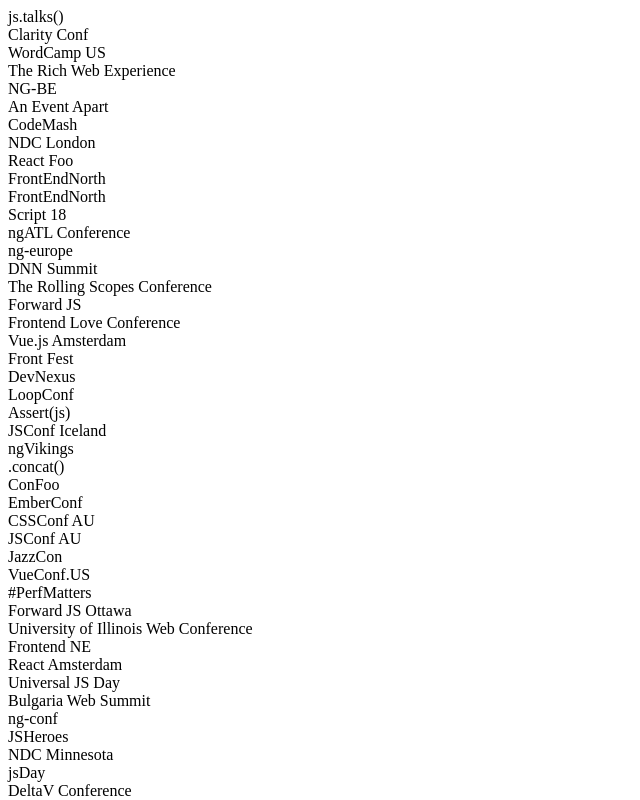
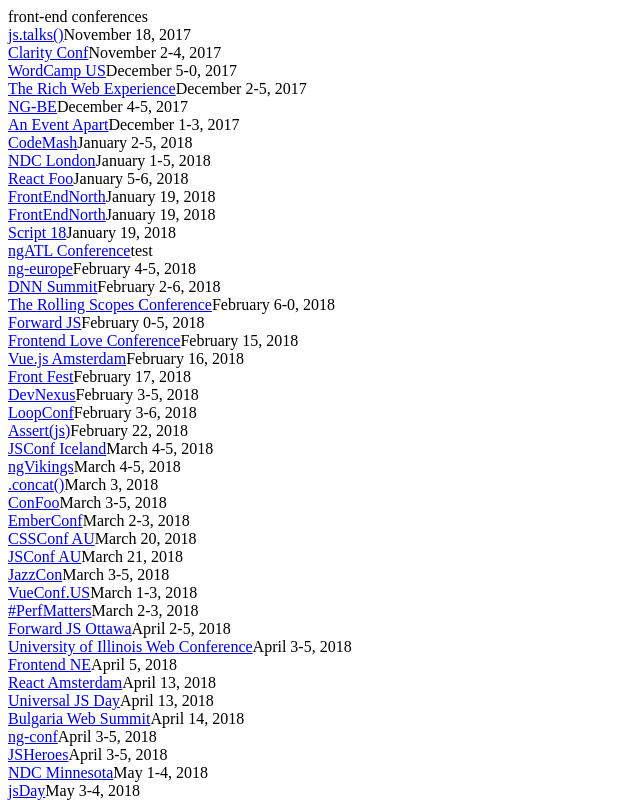
Before and after one commit to jonbellah/frontendconfs, a React (Create React App) app: page / in a window 1280 px wide. Shown: the top 800 px of the page, without its empty margins (0-640 px from the left). Built offline with nearby package versions, Linux system fonts and the light colour scheme.

Commit message:
Scaffolding out everything

```diff
--- a/src/App.js
+++ b/src/App.js
@@ -1,4 +1,6 @@
 import React from 'react';
+
+import Header from './Header';
 import Conference from './Conference';
 
 import conferences from './data/conferences';
@@ -8,6 +10,7 @@ const App = () => {
 
   return (
     <div className="App">
+      <Header />
       {conferenceList}
     </div>
   );
--- a/src/Conference.js
+++ b/src/Conference.js
@@ -1,14 +1,22 @@
 import React from 'react';
 import PropTypes from 'prop-types';
 
+import { getDates } from './lib/utils';
+
 const Conference = props => (
   <div className="conference">
-    {props.name}
+    <a href={props.link}>
+      {props.name}
+    </a>
+    {getDates(props.startDate, props.endDate)}
   </div>
 );
 
 Conference.propTypes = {
   name: PropTypes.string.isRequired,
+  link: PropTypes.string.isRequired,
+  startDate: PropTypes.string.isRequired,
+  endDate: PropTypes.string.isRequired,
 };
 
 export default Conference;
--- /dev/null
+++ b/src/Header.js
@@ -0,0 +1,9 @@
+import React from 'react';
+
+const Header = () => (
+  <header id="masthead">
+    front-end conferences
+  </header>
+);
+
+export default Header;
--- /dev/null
+++ b/src/lib/utils.js
@@ -0,0 +1,17 @@
+function getDates(startDate, endDate) {
+  const monthNames = ['January', 'February', 'March', 'April', 'May', 'June', 'July', 'August', 'September', 'October', 'November', 'December' ];
+  const start = new Date(startDate);
+  const end = new Date(endDate);
+
+  if (start.getDay() === end.getDay()) {
+    return startDate;
+  }
+
+  if (start.getMonth() === end.getMonth()) {
+    return `${monthNames[start.getMonth()]} ${start.getDay()}-${end.getDay()}, ${end.getFullYear()}`;
+  }
+
+  return 'test';
+}
+
+export { getDates };
```
